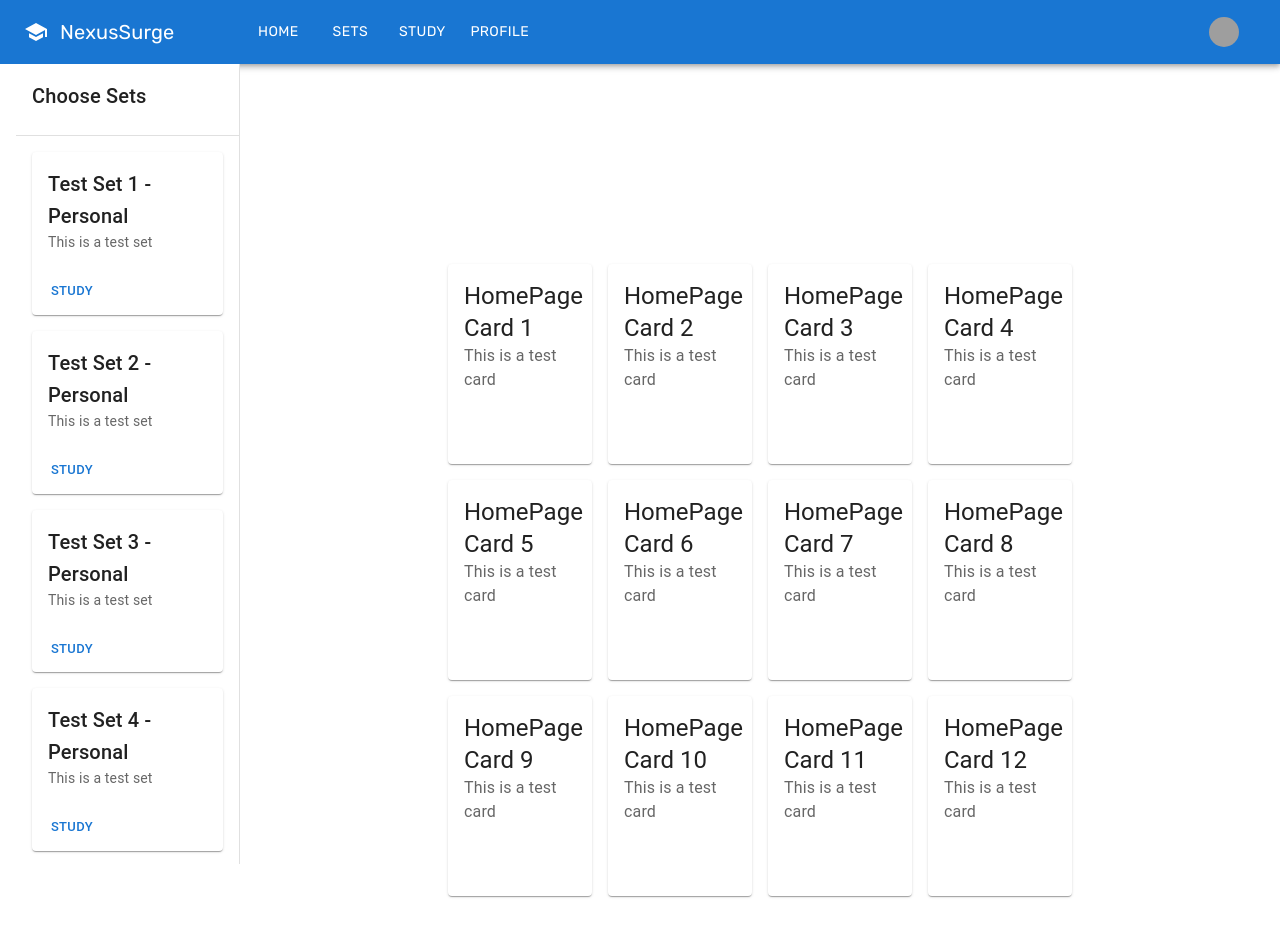
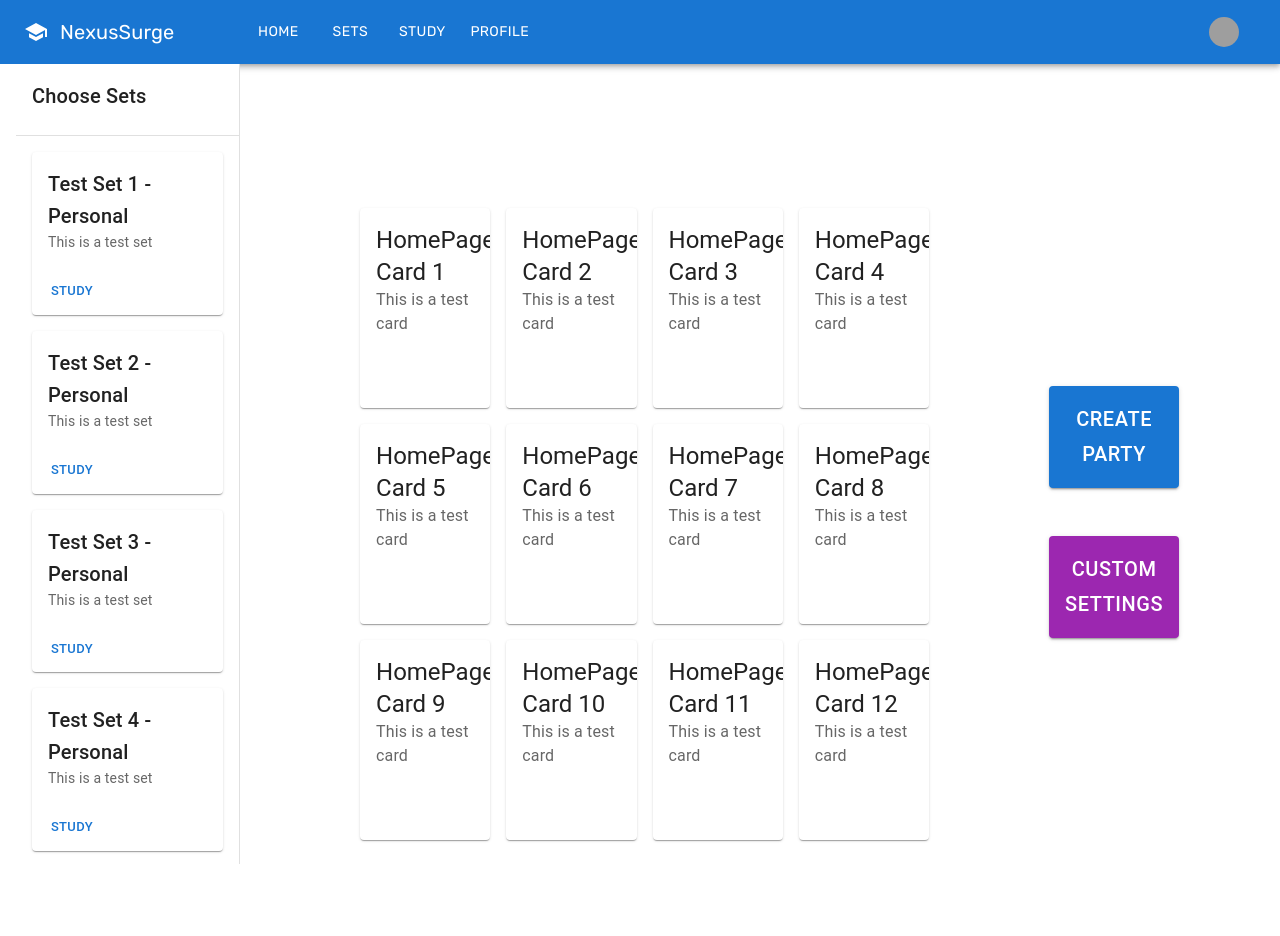
Before and after one commit to skancharapu775/NexusSurge, a React (Create React App) app in the folder nexussurge/: page /home in a window 1280 px wide. Shown: the top 936 px of the page. Built offline with nearby package versions, Linux system fonts and the light colour scheme; grey boxes are pictures that could not be loaded.

Commit message:
finished homepage structure

```diff
--- a/nexussurge/src/pages/Home.js
+++ b/nexussurge/src/pages/Home.js
@@ -114,7 +114,9 @@ export function Home() {
         <Header />
         <Box sx={{ display: 'flex' }}>
             <SideDrawer sets={test_user_sets_result} />
-            <Box sx={{ flexGrow: 1, display: 'flex', justifyContent: 'center', alignItems: 'center', p: 25 }}>
+            <Box sx={{ display: 'flex', flexDirection: 'column', flexGrow: 1, p: 15, paddingRight: 10 }}>
+                <Box sx={{ display: 'flex', justifyContent: 'space-between', alignItems: 'center', mb: 3 }}>
+                </Box>
                 <Grid container spacing={2} sx={{ width: '100%', justifyContent: 'center' }}>
                 {card_data_example.map((card, index) => (
                     <Grid item xs={3} key={index}>
@@ -134,6 +136,12 @@ export function Home() {
                 ))}
                 </Grid>
             </Box>
+            <Box sx={{ display: 'flex', flexDirection: 'column', flexGrow: 1, paddingRight: '6vw', alignItems: 'center', justifyContent: 'center'}}>
+                <Box sx={{ display: 'flex', flexDirection: 'column', alignItems: 'center' }}>
+                    <Button variant="contained" color="primary" size="large" sx={{ m: 3, fontSize: 20, padding: '16px' }}>Create Party</Button>
+                    <Button variant="contained" color="secondary" size="large" sx={{ m: 3, fontSize: 20, padding: '16px' }}>Custom Settings</Button>
+                </Box>
+            </Box>
         </Box>
       </Box>
     </>
```
Lines whose indentation alone changed are shown as unchanged.
